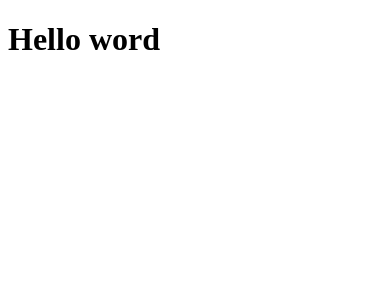
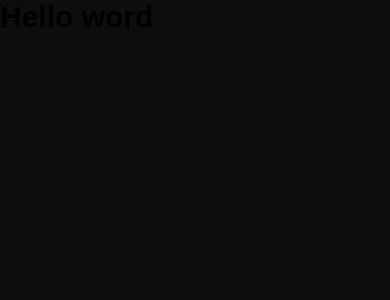
Before and after one commit to zezerinomattos/digital_waiter-projeto-Full-Stack, a Next.js app in the folder frontend/: page / in a window 390 px wide. Shown: the top 300 px of the page. Built offline with nearby package versions, Linux system fonts and the light colour scheme.

Commit message:
Criando um estilo global

```diff
--- a/frontend/package.json
+++ b/frontend/package.json
@@ -15,6 +15,7 @@
     "next": "13.3.0",
     "react": "18.2.0",
     "react-dom": "18.2.0",
+    "sass": "^1.62.0",
     "typescript": "5.0.4"
   }
 }
--- a/frontend/src/pages/_app.tsx
+++ b/frontend/src/pages/_app.tsx
@@ -1,4 +1,5 @@
-import type { AppProps } from 'next/app'
+import type { AppProps } from 'next/app';
+import '../../styles/globals.scss';
 
 export default function App({ Component, pageProps }: AppProps) {
   return <Component {...pageProps} />
--- /dev/null
+++ b/frontend/styles/globals.scss
@@ -0,0 +1,49 @@
+
+*{
+    margin: 0;
+    padding: 0;
+    outline: 0;
+    box-sizing: border-box;
+}
+
+:root{
+    --white: #FFF;
+    --black: #000;
+
+    --dark-900: #0D0D0D;
+    --dark-700: #121126
+
+    --gray-100: #A6A6A6;
+    --green-900: #088C7F;
+    --red-900: #FF3F4B;
+    --yellow: #F2CB05;
+}
+
+button{
+    cursor: pointer;
+}
+
+a{
+    color: inherit; // ele vai erdar a cor do elemento pai
+    text-decoration: none;
+}
+
+body{
+    background-color: var(--dark-900); // usando a variavel que chamamos
+}
+
+body, input, textarea, select, button{
+    font: 400 1rem sans-serif; //1rem = 16px
+}
+
+@media (max-width: 720px){
+    html{
+        font-size: 87.5%; // vai gerar 14px
+    }
+}
+
+@media (max-width: 1080px){
+    html{
+        font-size: 93.75%; // vai gerar 15px
+    }
+}
```
Also changed, not shown: 1 other file (tests, documents, lock files or other folders).
